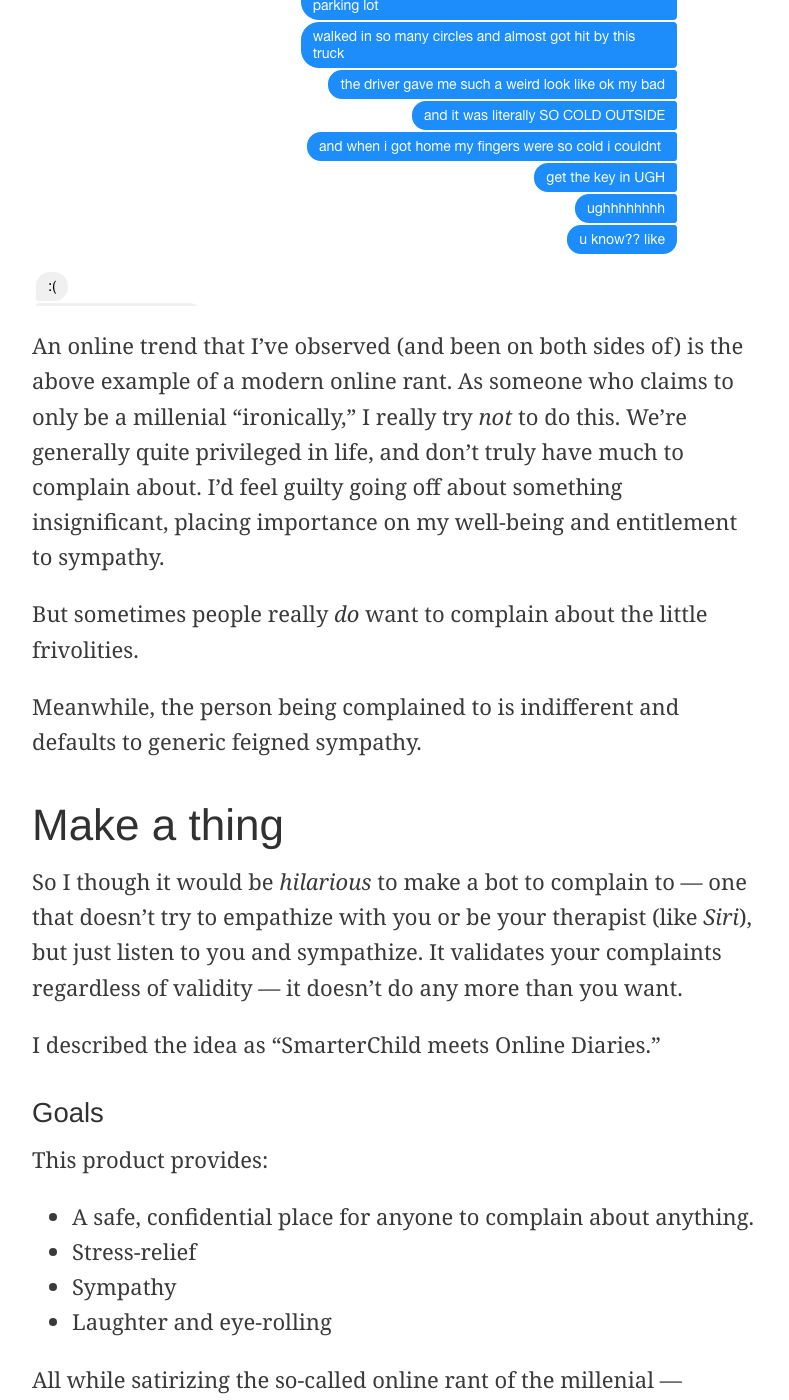
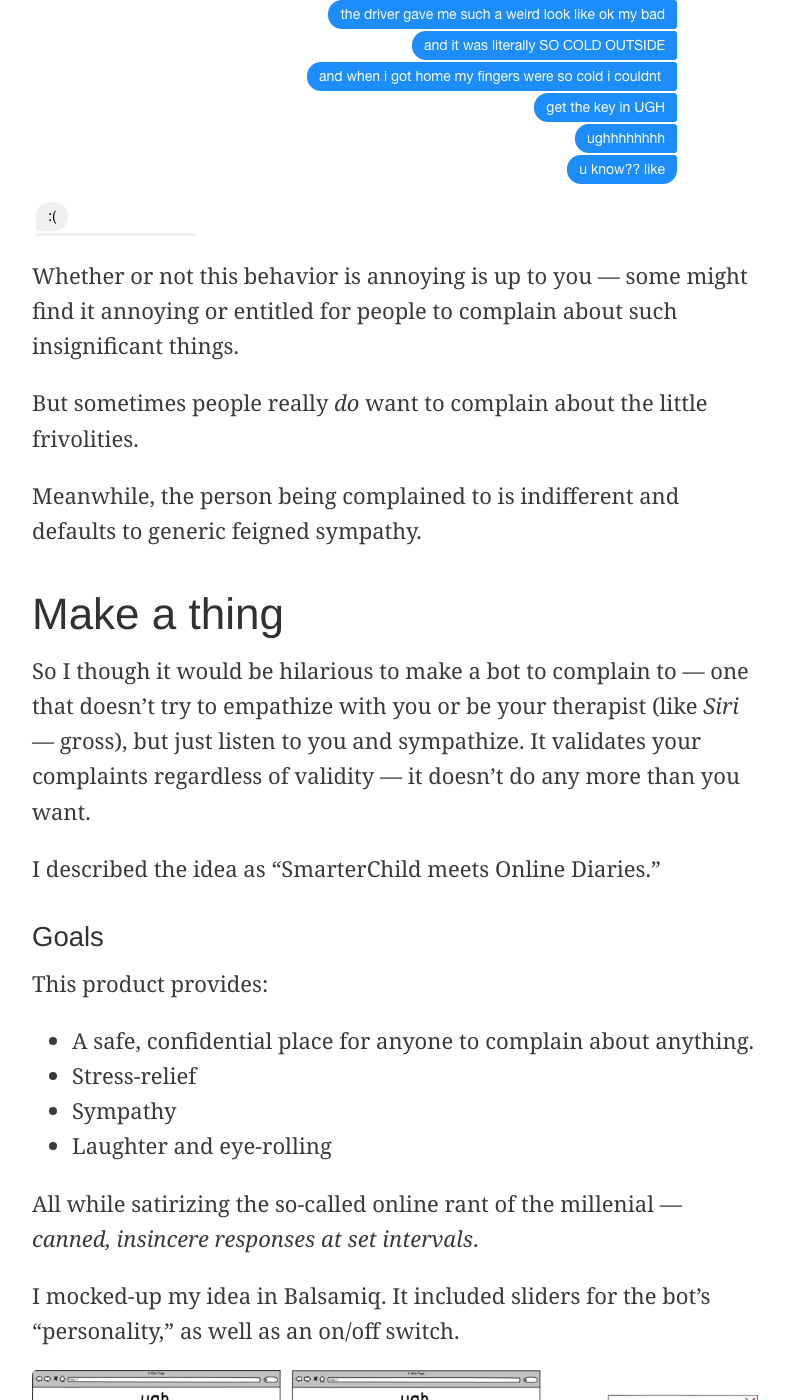
Before and after one commit to wilburc/wilburc.github.io, a Jekyll site: the page built from _portfolio/ugh.md, in a window 1280 px wide and 1400 px high, scrolled down 911 px. Shown: the whole window, without its empty margins (245-1034 px from the left). Built offline with Jekyll 4.4.1, drawn with Linux system fonts in a browser that asks for light colours; some of the changed text lies outside the part shown.

Commit message:
Update ugh.md

```diff
--- a/_portfolio/ugh.md
+++ b/_portfolio/ugh.md
@@ -10,13 +10,13 @@
 
 # Background
 
-There’s no doubting the stress-relieving, cathartic value in complaining or confession. Whether it be in a church confessional, face-to-face, or online, there are probably some psychological studies regarding the positive effects it has on one’s mental state.
+There’s no doubting the stress-relieving, cathartic value in complaining or confession.
 
 However, as *millenials*, we’ve fostered a culture around it. We love it. It’s not uncommon for someone to just, for the lack of a better term, go *off*, going on about the trivialities of the day.
 
 ![ugh background](/files/ugh_background.png "ugh. background")
 
-An online trend that I’ve observed (and been on both sides of) is the above example of a modern online rant. As someone who claims to only be a millenial “ironically,” I really try *not* to do this. We’re generally quite privileged in life, and don’t truly have much to complain about. I’d feel guilty going off about something insignificant, placing importance on my well-being and entitlement to sympathy.
+Whether or not this behavior is annoying is up to you — some might find it annoying or entitled for people to complain about such insignificant things.
 
 But sometimes people really *do* want to complain about the little frivolities.
 
@@ -24,7 +24,7 @@
 
 # Make a thing
 
-So I though it would be *hilarious* to make a bot to complain to — one that doesn’t try to empathize with you or be your therapist (like *Siri*), but just listen to you and sympathize. It validates your complaints regardless of validity — it doesn’t do any more than you want.
+So I though it would be hilarious to make a bot to complain to — one that doesn’t try to empathize with you or be your therapist (like *Siri* — gross), but just listen to you and sympathize. It validates your complaints regardless of validity — it doesn’t do any more than you want.
 
 I described the idea as “SmarterChild meets Online Diaries.”
 
@@ -66,4 +66,4 @@
 
 Built with love and <a href='https://www.meteor.com/'>Meteor JS</a>.
 
-You can vent to “SympathyBot” (name subject to change) <a href='/ugh' target='_blank'>here</a>.
+You can vent to “SympathyBot” (name not final) <a href='/ugh' target='_blank'>here</a>.
```
